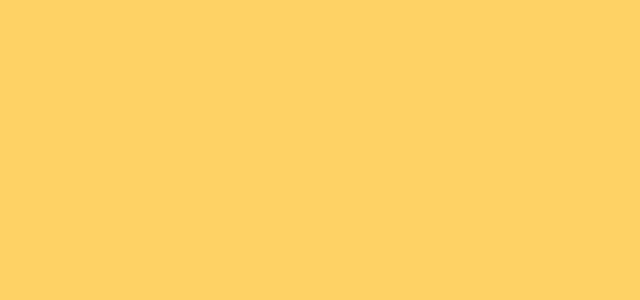
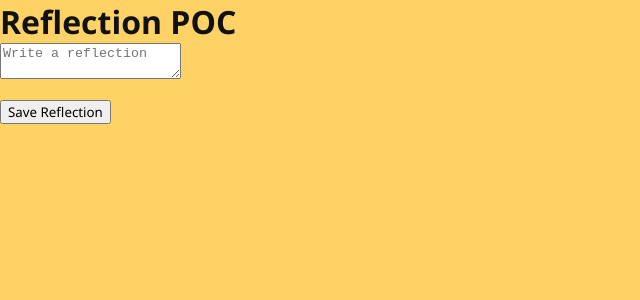
Before and after one commit to shamsabdulwhab/Reflectly, a React (Vite) app: page /reflection-poc in a window 1280 px wide. Before the commit this address had no page. Shown: the top 300 px of the page, without its empty margins (0-640 px from the left). Built offline with nearby package versions, Linux system fonts and the light colour scheme.

Commit message:
Add a useState for  saving reflections

```diff
--- a/src/App.jsx
+++ b/src/App.jsx
@@ -3,6 +3,7 @@ import JoinGroup from './pages/JoinGroup.jsx'
 import WriteReflection from './pages/WriteReflection.jsx'
 import AIGuidance from './pages/AIGuidance.jsx'
 import DiscussionBoard from './pages/DiscussionBoard.jsx'
+import ReflectionPOC from './ReflectionPOC.jsx'
 
 function App() {
 
@@ -11,6 +12,7 @@ function App() {
       <Routes>
         <Route path="/" element={<JoinGroup />} />
         <Route path="/write" element={<WriteReflection />} />
+        <Route path="/reflection-poc" element={<ReflectionPOC />} />
         <Route path="/guidance" element={<AIGuidance />} />
         <Route path="/board" element={<DiscussionBoard />} />
       </Routes>
--- /dev/null
+++ b/src/ReflectionPOC.jsx
@@ -0,0 +1,39 @@
+import { useState } from 'react'
+
+function ReflectionPOC() {
+  const [reflectionText, setReflectionText] = useState('')
+  const [savedReflections, setSavedReflections] = useState([])
+
+  function saveReflection() {
+    if (reflectionText.trim() === '') return
+
+    setSavedReflections([
+      ...savedReflections,
+      reflectionText
+    ])
+
+    setReflectionText('')
+  }
+  return (
+    <div>
+      <h1>Reflection POC</h1>
+      <textarea
+      value={reflectionText}
+      onChange={event => setReflectionText(event.target.value)}
+      placeholder="Write a reflection"
+      aria-label="Write a reflection"
+      />
+      <p>
+        {reflectionText}
+       <ul>{savedReflections.map((reflection, index) => (
+        <li key={index}>{reflection}</li>
+       ))}</ul>
+      </p>
+      <button onClick={saveReflection}>
+        Save Reflection
+      </button>
+    </div>
+  )
+}
+
+export default ReflectionPOC
```
